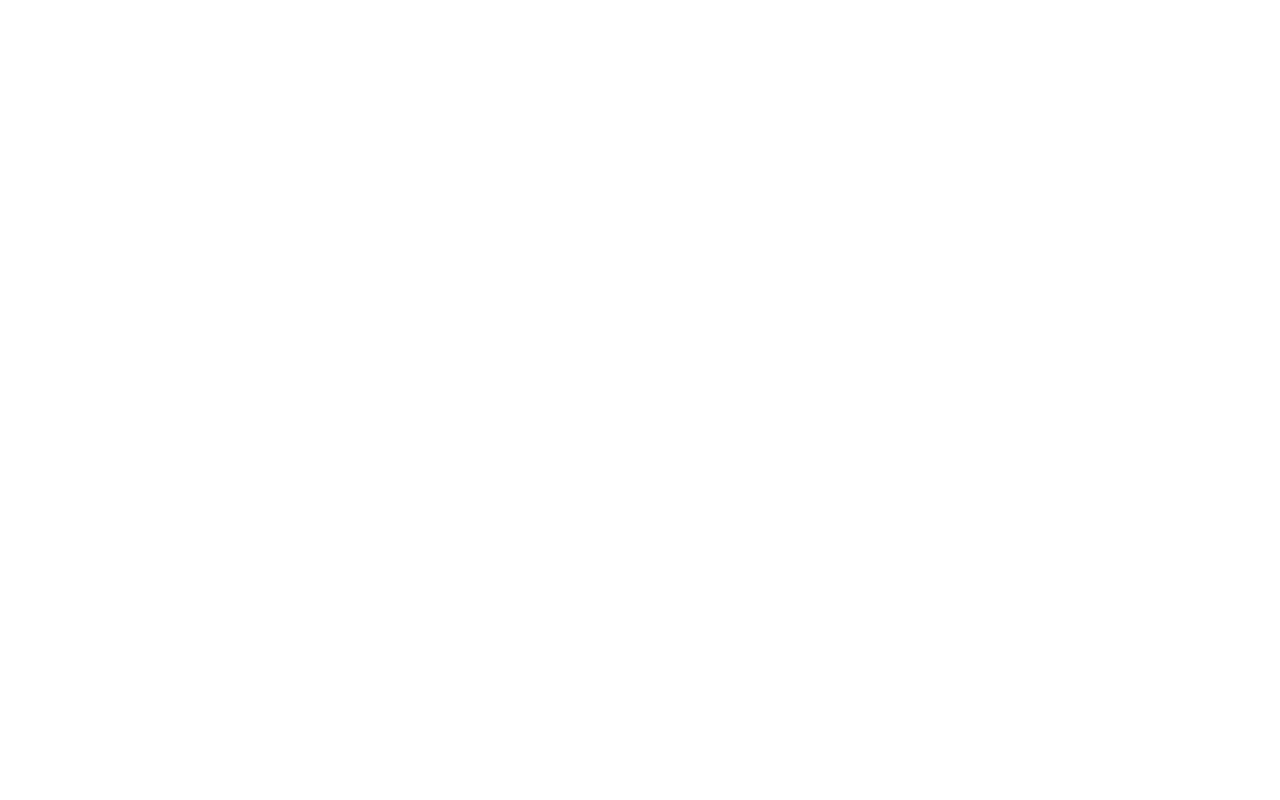
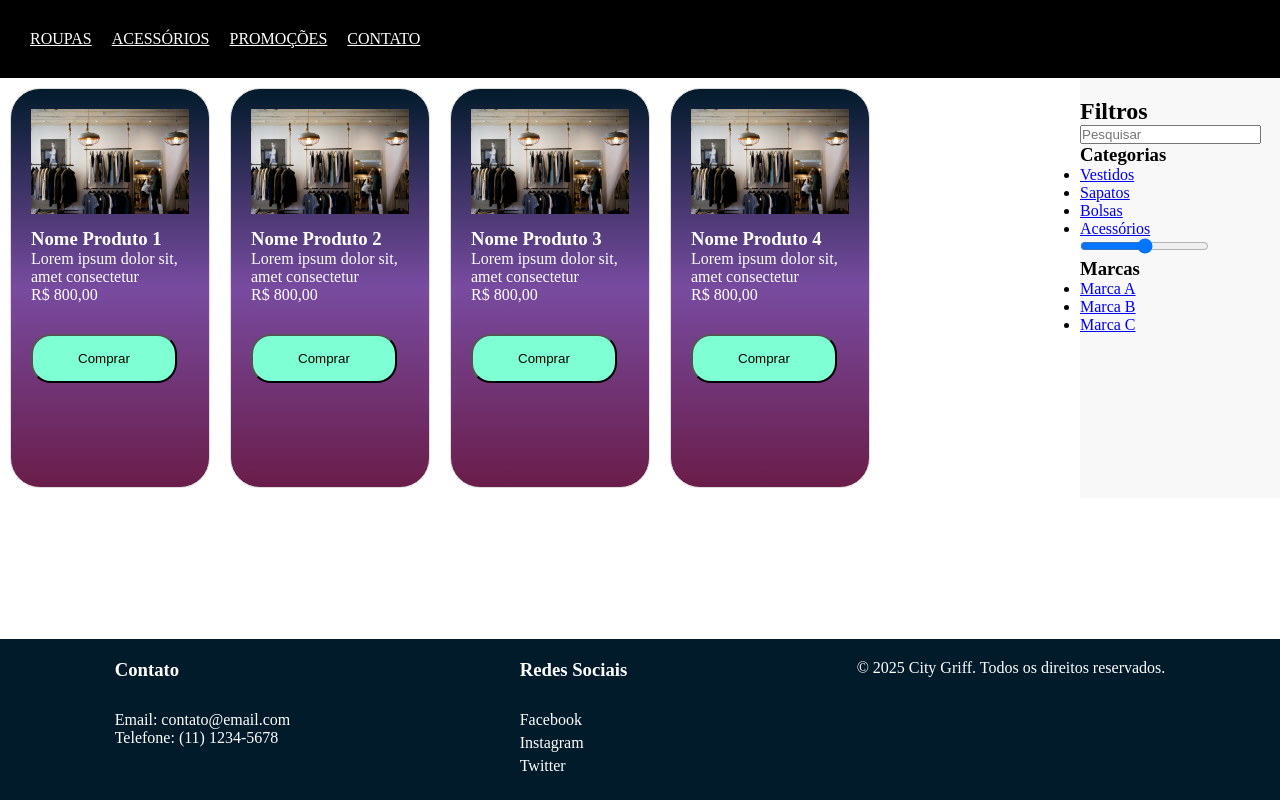
Before and after one commit to hvicente21/Projeto-Loja, a plain HTML site: page index.html in a window 1280 px wide. Drawn offline with Linux system fonts and the light colour scheme.

Commit message:
estilizando projeto

```diff
--- a/index.html
+++ b/index.html
@@ -3,9 +3,106 @@
 <head>
     <meta charset="UTF-8">
     <meta name="viewport" content="width=device-width, initial-scale=1.0">
+    <!-- ADICIONANDO ICONE -->
+    <link rel="shortcut icon" href="">
+    <!-- CHAMANDO O CSS EXTERNO -->
+    <link rel="stylesheet" href="./src/css/estilo.css">
     <title>Loja Griffe</title>
 </head>
 <body>
+    <div id="container">
+        <header>
+            <nav>
+                <ul>
+                    <li><a href="#">Roupas</a></li>
+                    <li><a href="#">Acessórios</a></li>
+                    <li><a href="#">Promoções</a></li>
+                    <li><a href="#">Contato</a></li>
+                </ul>
+            </nav>
+        </header>
 
-</body>
-</html>
+        <div id="conteudo">
+            <main>
+                <article class="produto">
+                    <img src="./src/assets/Imagem1.jpg" alt=""/>
+                    <h3>Nome Produto 1</h3>
+                    <p>Lorem ipsum dolor sit, amet consectetur</p>
+                    <p class="preco">R$ 800,00</p>
+                    <button type="submit">Comprar</button>
+                </article>
+
+                <article class="produto">
+                    <img src="./src/assets/Imagem1.jpg" alt=""/>
+                    <h3>Nome Produto 2</h3>
+                    <p>Lorem ipsum dolor sit, amet consectetur</p>
+                    <p class="preco">R$ 800,00</p>
+                    <button type="submit">Comprar</button>
+                </article>
+
+                <article class="produto">
+                    <img src="./src/assets/Imagem1.jpg" alt=""/>
+                    <h3>Nome Produto 3</h3>
+                    <p>Lorem ipsum dolor sit, amet consectetur</p>
+                    <p class="preco">R$ 800,00</p>
+                    <button type="submit">Comprar</button>
+                </article>
+
+                <article class="produto">
+                    <img src="./src/assets/Imagem1.jpg" alt=""/>
+                    <h3>Nome Produto 4</h3>
+                    <p>Lorem ipsum dolor sit, amet consectetur</p>
+                    <p class="preco">R$ 800,00</p>
+                    <button type="submit">Comprar</button>
+                </article>
+
+            </main>
+            <aside>
+                <h2>Filtros</h2>
+                <input type="text" placeholder="Pesquisar"/>
+                <div class="filtro">
+                    <h3>Categorias</h3>
+                    <ul>
+                        <li><a href="#">Vestidos</a></li>
+                        <li><a href="#">Sapatos</a></li>
+                        <li><a href="#">Bolsas</a></li>
+                        <li><a href="#">Acessórios</a></li>
+                    </ul>
+                </div>
+
+                <div class="filtro">
+                    <input type="range" min="0" max="1000" value="500"/>
+                </div>
+
+                <div class="filtro">
+                    <h3>Marcas</h3>
+                    <ul>
+                        <li><a href="#">Marca A</a></li>
+                        <li><a href="#">Marca B</a></li>
+                        <li><a href="#">Marca C</a></li>
+                    </ul>
+                </div>
+            </aside>
+        </div>
+        <footer>
+            <div class="footer-content">
+                <div class="contato">
+                    <h3>Contato</h3>
+                    <p>Email: contato@email.com</p>
+                    <p>Telefone: (11) 1234-5678</p>
+                </div>
+                <div class="redesSociais">
+                    <h3>Redes Sociais</h3>
+                    <ul>
+                        <li><a href="#">Facebook</a></li>
+                        <li><a href="#">Instagram</a></li>
+                        <li><a href="#">Twitter</a></li>
+                    </ul>
+                </div>
+                <div class="direitos">
+                    <p>&copy; 2025 City Griff. Todos os direitos reservados.</p>
+                </div>
+            </div>
+        </footer>
+
+    </div>
--- a/src/css/estilo.css
+++ b/src/css/estilo.css
@@ -0,0 +1,104 @@
+*{
+    margin:0;
+    padding:0;
+    box-sizing: border-box;
+}
+body{
+    background:white;
+
+}
+#container{
+    display: flex;
+    flex-direction: column;
+    min-height: 100vh;
+}
+header{
+    background: black;
+    color: white;
+    padding: 20px;
+}
+header nav ul{
+    list-style: none;
+    padding: 0;
+    margin: 10px 0;
+    display:flex;
+}
+header nav ul li a{
+    color: white;
+    text-transform: uppercase;
+    padding: 5px 10px;
+}
+header nav ul li a:hover{
+    text-decoration: underline 5px greenyellow;
+}
+#conteudo{
+    display: grid;
+    grid-template-columns: 1fr 200px;
+}
+main{
+    display: flex;
+    flex-wrap: wrap;
+}
+.produto{
+    width: 200px;
+    height: 400px;
+    margin: 10px;
+    padding: 20px;
+    border: 1px solid #ddd;
+    background-image: linear-gradient(#021b2b,#784ba0,#6a1d49);
+    color: #fff;
+    border-radius: 30px;
+}
+.produto img{
+    max-width: 100%;
+    height: auto;
+    margin-bottom: 10px;
+}
+.preço{
+    font-weight: 800;
+    margin-top: 50px;
+    color: aqua;
+    font-size: 1.7rem;
+}
+button{
+    background: aquamarine;
+    margin-top: 30px;
+    padding: 15px 45px;
+    border-radius: 20px;
+    cursor: pointer;
+}
+button:hover{
+    background: #021b2b;
+    color:#fff;
+}
+aside{
+    width: 200px;
+    background: #f8f8f8;
+    padding: 20px 0;
+}
+footer{
+    background: #021b2b;
+    color: #fff;
+    padding: 20px 0;
+    margin-top: auto;
+}
+.footer-content{
+    display: flex;
+    justify-content: space-around;
+    max-width: 100%;
+    margin: 0 auto;
+}
+.footer-content h3{
+    margin-bottom: 30px;
+}
+.footer-content ul{
+    list-style: none;
+    padding: 0;
+}
+.footer-content li{
+    margin-bottom: 5px;
+}
+.footer-content a{
+    color:#fff;
+    text-decoration: none;
+}
```
